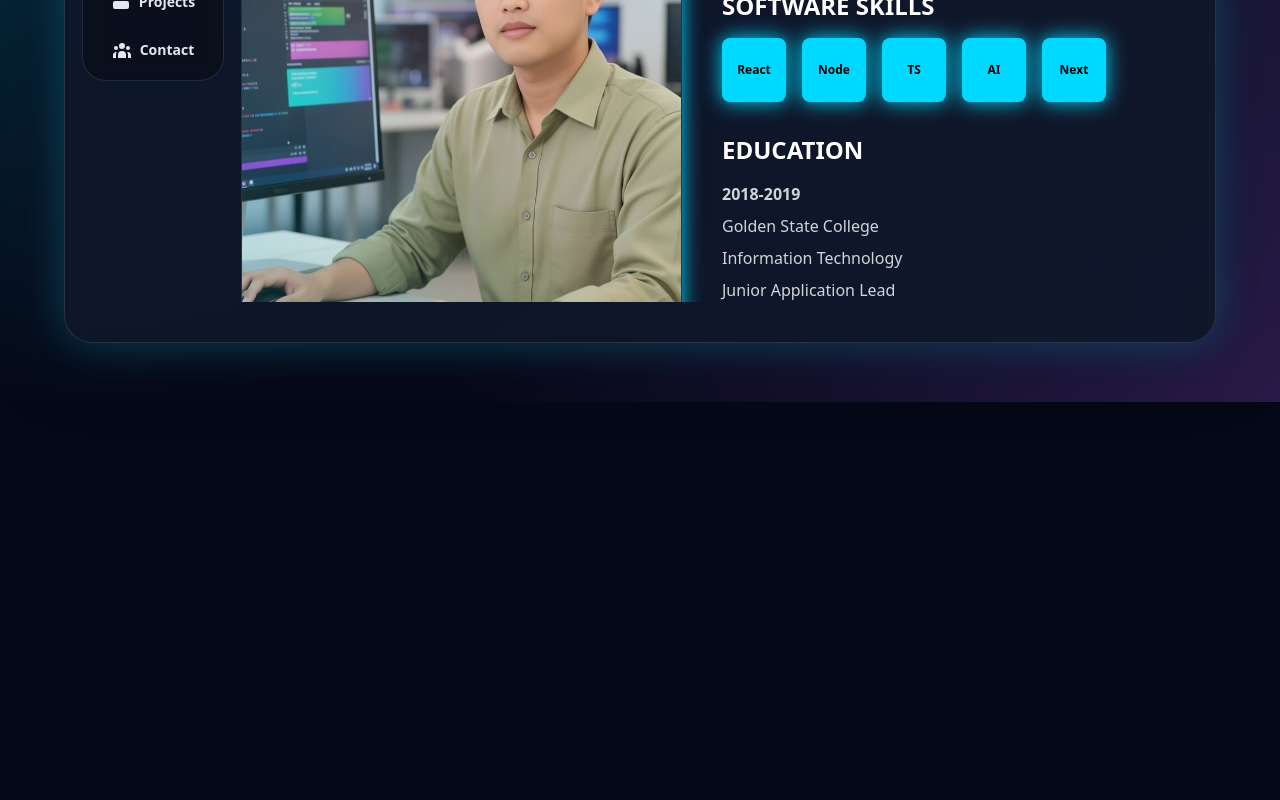
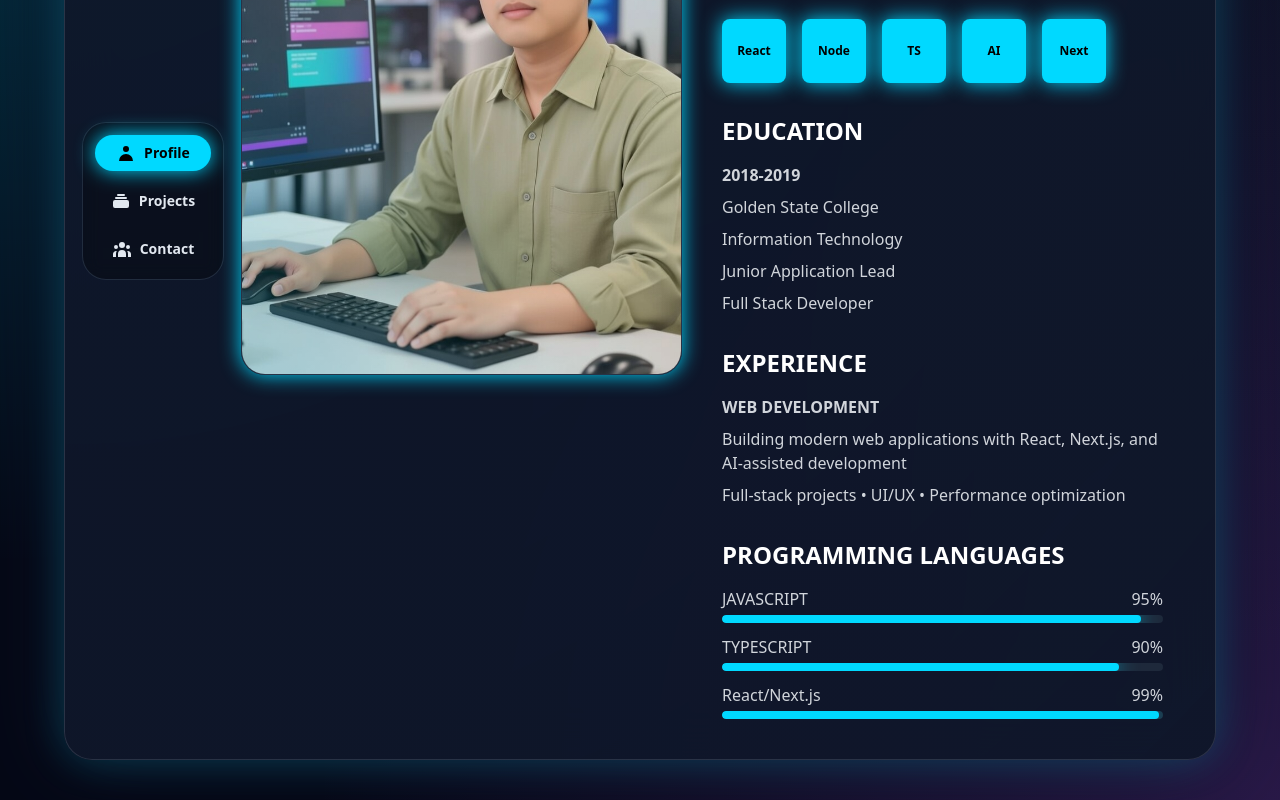
Before and after one commit to JReynoso12/My-own-page, a Next.js app: page / in a window 1280 px wide. Shown: the part 398-1198 px from the top of the page. Before the commit the page ends 800 px from the top, so only its background shows below. Built offline with nearby package versions, Linux system fonts and the light colour scheme.

Commit message:
Refactor AboutMe component to update skill representation from Python to React/Next.js with adjusted proficiency percentage; enhance AIChat component with auto-scroll functionality for message display.

```diff
--- a/app/page.tsx
+++ b/app/page.tsx
@@ -31,7 +31,7 @@ export default function Home() {
         </aside>
 
         {/* Content area */}
-        <section className="flex-1 max-h-[70vh] md:max-h-[75vh] overflow-y-auto pr-1 md:pr-3 space-y-0">
+        <section className="flex-1 pr-1 md:pr-3 space-y-0">
           {activeTab === "profil" && <AboutMe />}
           {activeTab === "project" && <Projects />}
           {activeTab === "contact" && <ContactPerson />}
--- a/components/AIChat.tsx
+++ b/components/AIChat.tsx
@@ -1,6 +1,6 @@
 "use client";
 
-import { useEffect, useMemo, useState } from "react";
+import { useEffect, useMemo, useRef, useState } from "react";
 import { motion, AnimatePresence } from "framer-motion";
 import { HiPaperAirplane } from "react-icons/hi";
 
@@ -25,6 +25,7 @@ export default function AIChat() {
   const [input, setInput] = useState("");
   const [stepIndex, setStepIndex] = useState(0);
   const [isSending, setIsSending] = useState(false);
+  const messagesContainerRef = useRef<HTMLDivElement | null>(null);
 
   const answers = useMemo(
     () => ({
@@ -52,6 +53,13 @@ export default function AIChat() {
       },
     ]);
   }, []);
+
+  // Auto-scroll to latest message whenever messages change
+  useEffect(() => {
+    const el = messagesContainerRef.current;
+    if (!el) return;
+    el.scrollTop = el.scrollHeight;
+  }, [messages]);
 
   const handleSend = async () => {
     if (!input.trim() || isSending) return;
@@ -158,7 +166,10 @@ export default function AIChat() {
         Jimuels email.
       </p>
 
-      <div className="flex-1 overflow-y-auto space-y-2 pr-1 mb-3">
+      <div
+        ref={messagesContainerRef}
+        className="flex-1 overflow-y-auto space-y-2 pr-1 mb-3"
+      >
         <AnimatePresence initial={false}>
           {messages.map((msg) => (
             <motion.div
--- a/components/AboutMe.tsx
+++ b/components/AboutMe.tsx
@@ -116,11 +116,11 @@ export default function AboutMe() {
                 </div>
                 <div>
                   <div className="flex justify-between mb-1">
-                    <span className="text-gray-300">PYTHON</span>
-                    <span className="text-gray-300">75%</span>
+                    <span className="text-gray-300">React/Next.js</span>
+                    <span className="text-gray-300">99%</span>
                   </div>
                   <div className="w-full bg-slate-800 rounded-full h-2 overflow-hidden">
-                    <div className="bg-neon-blue h-2 rounded-full shadow-neon-blue" style={{ width: "75%" }}></div>
+                    <div className="bg-neon-blue h-2 rounded-full shadow-neon-blue" style={{ width: "99%" }}></div>
                   </div>
                 </div>
               </div>
```
